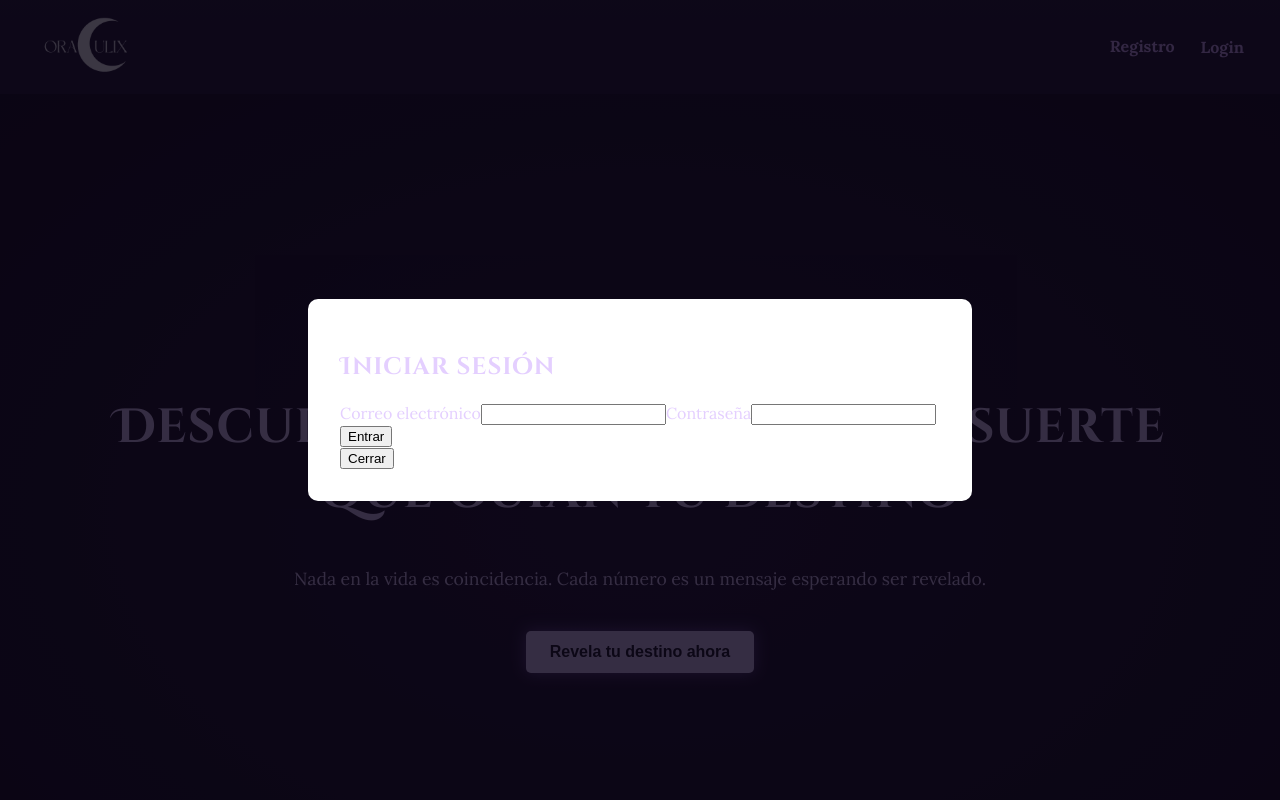
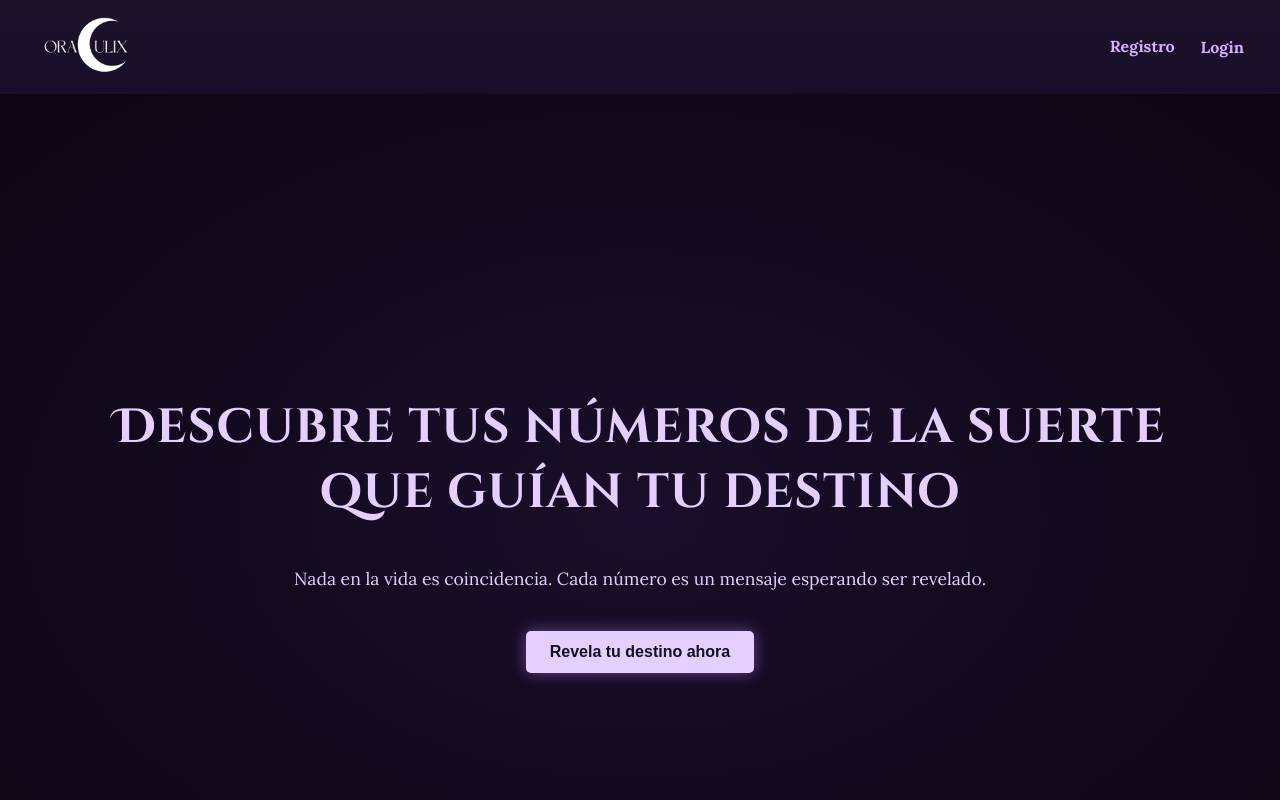
Before and after one commit to HectorAmpuero/oraculix-frontend, a React (Vite) app: page / in a window 1280 px wide. Shown: the top 800 px of the page. Built offline with nearby package versions, Linux system fonts and the light colour scheme.

Commit message:
fix: flujo de registro y login asegurado con validación completa

```diff
--- a/src/components/LoginModal.jsx
+++ b/src/components/LoginModal.jsx
@@ -1,42 +1,42 @@
 import React, { useState } from "react";
 import { useNavigate } from "react-router-dom";
+import "../assets/styles.css";
 
-const LoginModal = ({ onClose }) => {
+const LoginModal = ({ closeLogin }) => {
   const [email, setEmail] = useState("");
   const [password, setPassword] = useState("");
   const [error, setError] = useState("");
   const navigate = useNavigate();
 
-  const handleLogin = (e) => {
+  const handleSubmit = (e) => {
     e.preventDefault();
 
     const usuarios = JSON.parse(localStorage.getItem("usuarios")) || [];
-
-    const usuarioEncontrado = usuarios.find(
+    const user = usuarios.find(
       (u) => u.email === email && u.password === password
     );
 
-    if (usuarioEncontrado) {
-      localStorage.setItem(
-        "user",
-        JSON.stringify({
-          nombre: usuarioEncontrado.nombre,
-          email: usuarioEncontrado.email,
-        })
-      );
-      setError("");
-      onClose();
-      navigate("/cuenta");
-    } else {
+    if (!user) {
       setError("Correo o contraseña incorrectos.");
+      return;
     }
+
+    localStorage.setItem(
+      "user",
+      JSON.stringify({ nombre: user.nombre, email: user.email })
+    );
+
+    setError("");
+    closeLogin(); // cierra el modal
+    navigate("/cuenta");
+    window.location.reload(); // fuerza recarga para que Navbar se actualice
   };
 
   return (
-    <div className="modal-overlay">
-      <div className="modal">
-        <h2>Iniciar sesión</h2>
-        <form onSubmit={handleLogin}>
+    <div className="login-modal">
+      <div className="modal-content">
+        <h2>Inicia sesión</h2>
+        <form onSubmit={handleSubmit}>
           <label>Correo electrónico</label>
           <input
             type="email"
@@ -54,10 +54,9 @@ const LoginModal = ({ onClose }) => {
           />
 
           <button type="submit">Entrar</button>
+
           {error && <p className="error">{error}</p>}
         </form>
-
-        <button onClick={onClose}>Cerrar</button>
       </div>
     </div>
   );
--- a/src/components/Navbar.jsx
+++ b/src/components/Navbar.jsx
@@ -1,17 +1,18 @@
 import React, { useEffect, useState } from "react";
-import { Link } from "react-router-dom";
+import { Link, useNavigate } from "react-router-dom";
 import logo from "../assets/logo-fondo.png";
 
 const Navbar = ({ openLogin }) => {
   const [user, setUser] = useState(null);
+  const navigate = useNavigate();
 
   useEffect(() => {
     const storedUser = JSON.parse(localStorage.getItem("user"));
     setUser(storedUser);
 
-    // Escucha cambios en el localStorage
     const handleStorageChange = () => {
-      setUser(JSON.parse(localStorage.getItem("user")));
+      const updatedUser = JSON.parse(localStorage.getItem("user"));
+      setUser(updatedUser);
     };
 
     window.addEventListener("storage", handleStorageChange);
@@ -21,7 +22,8 @@ const Navbar = ({ openLogin }) => {
   const handleLogout = () => {
     localStorage.removeItem("user");
     setUser(null);
-    window.location.reload(); // O puedes usar navegación programática si lo prefieres
+    navigate("/"); // Redirigir al home
+    window.location.reload(); // Forzar recarga para reflejar el logout
   };
 
   return (
```
